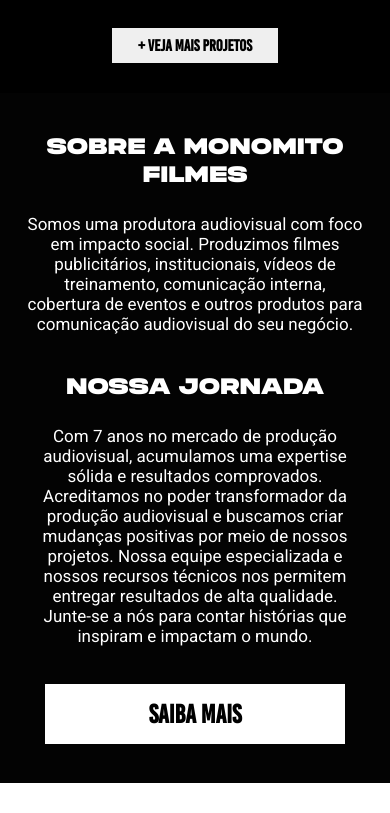
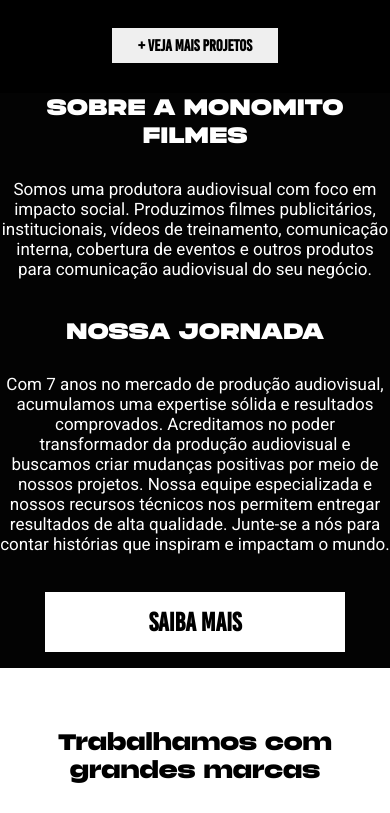
Before and after one commit to herbertcarnaubadesouza/caio-timoteo-clone, a Next.js app: page / in a window 390 px wide. Shown: the part 2291-3104 px from the top of the page. Built offline with nearby package versions, Linux system fonts and the light colour scheme; no server answers.

Commit message:
padding mobile

```diff
--- a/src/components/common/section-about-monomito/styles.module.css
+++ b/src/components/common/section-about-monomito/styles.module.css
@@ -57,7 +57,7 @@
 
 @media only screen and (max-width: 1024px) {
   .about_monomito {
-    padding: 10% 7%;
+    padding-bottom: 4%;
   }
 
   .about_monomito_texts {
```
